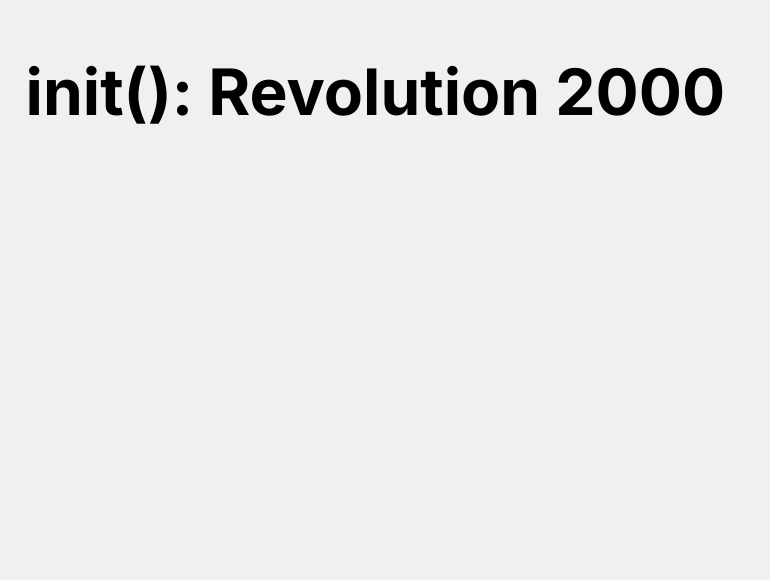
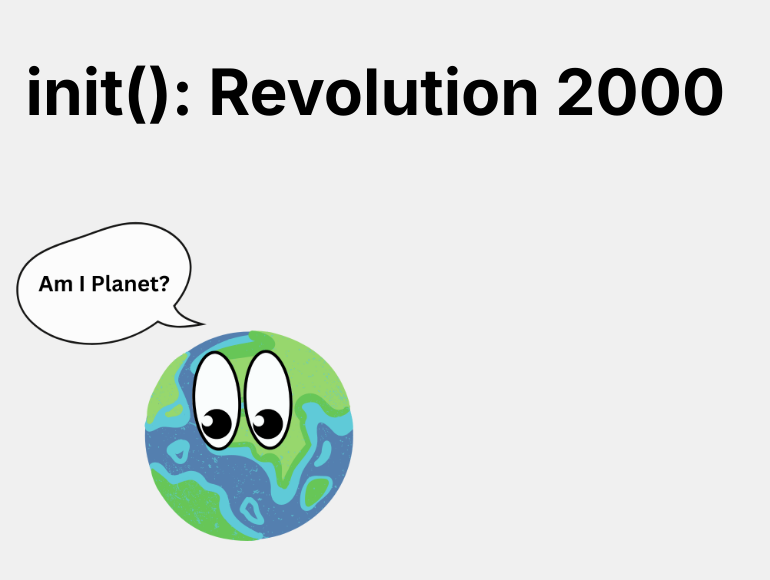
Before and after one commit to viotplanet/init, a plain HTML site: page docs/index.html in a window 1280 px wide. Shown: the whole page, without its empty margins (0-770 px from the left). Drawn offline with Linux system fonts and the light colour scheme.

Commit message:
Clean + Added Planet Meme

```diff
--- a/docs/index.html
+++ b/docs/index.html
@@ -24,6 +24,14 @@
         .revol-title h1 {
             font-size: 5vw;
         }
+
+        .revol-body {
+
+        }
+
+        .revol-body img {
+            width: 30vw;
+        }
     </style>
 </head>
 <body>
@@ -31,6 +39,10 @@
         <section class="revol-title">
             <h1> init(): Revolution 2000 </h1>
         </section>
+
+        <section class="revol-body">
+            <img src="assets/Planet_Meme_1000.png" alt="Planet Meme">
+        </section>
     </main>
 </body>
 </html>
```
Also changed, not shown: docs/Planet_Meme.webp (deleted), docs/assets/Planet_Meme_1000.png (added).
